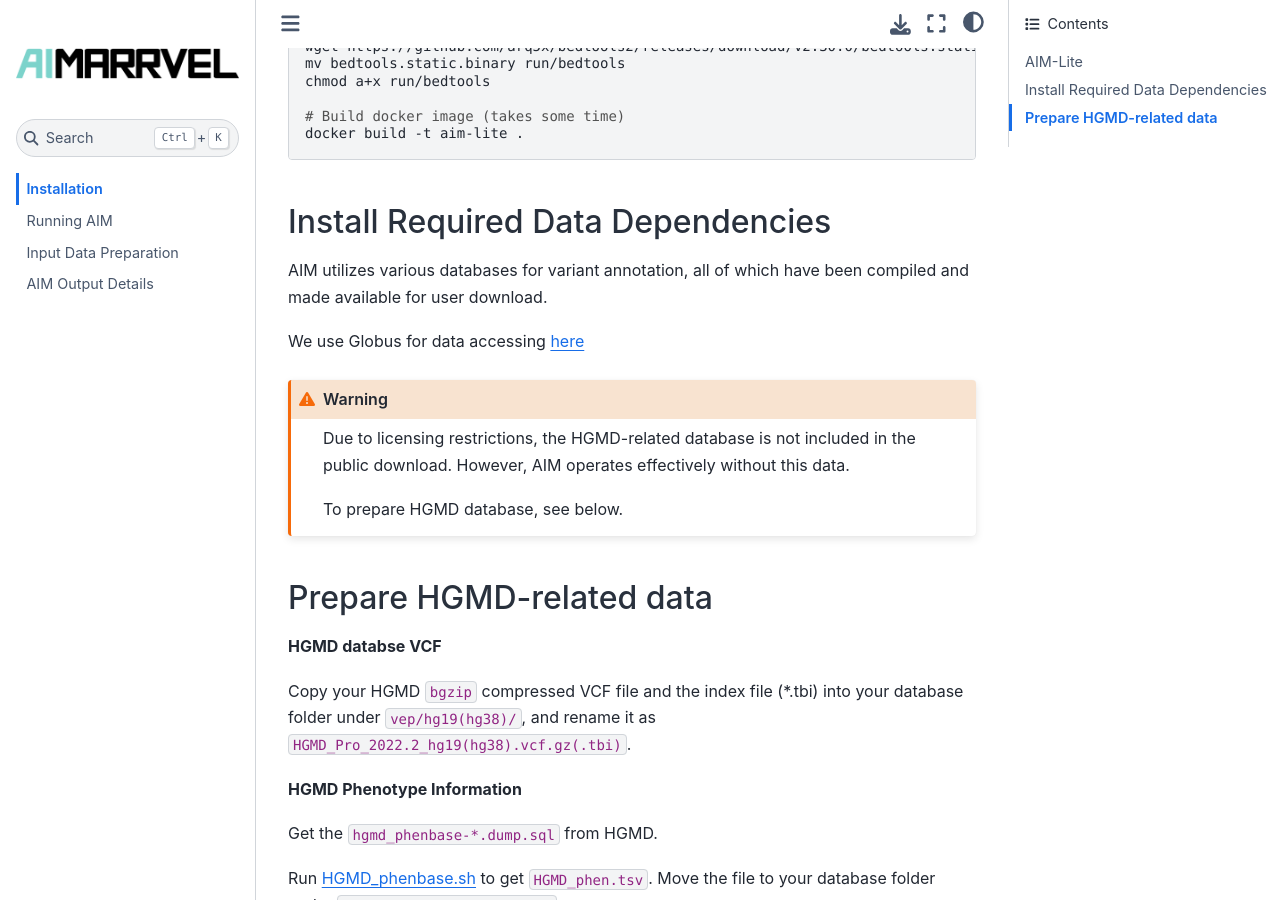
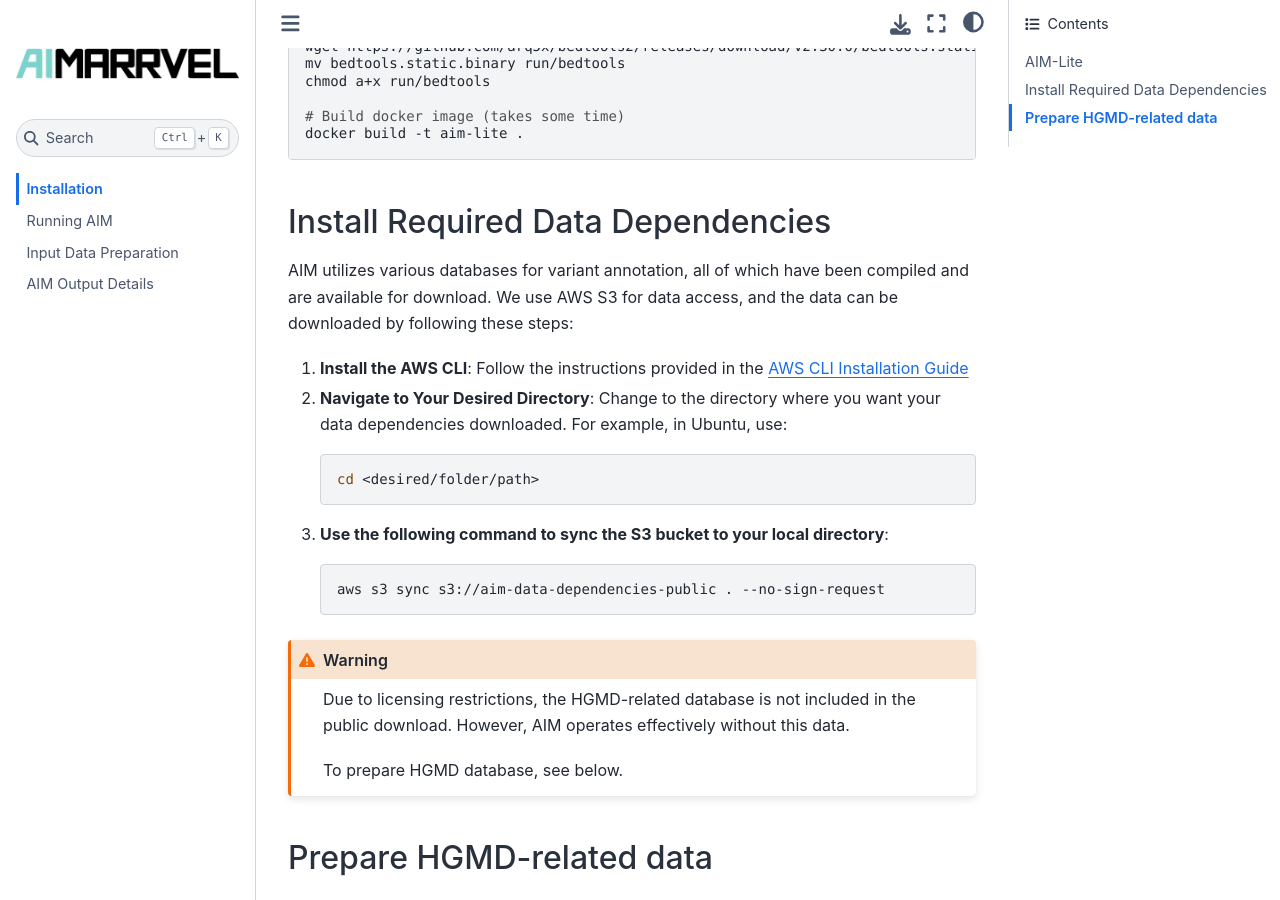
Before and after one commit to LiuzLab/AI_MARRVEL, a Sphinx documentation site: the page built from docs/source/installation.rst, in a window 1280 px wide and 900 px high, scrolled down 794 px. Built offline with Sphinx 7.4.7 and the Sphinx Book theme 1.1.4, drawn with Linux system fonts in a browser that asks for light colours.

Commit message:
docs: Update installation.rst

```diff
--- a/docs/source/installation.rst
+++ b/docs/source/installation.rst
@@ -46,9 +46,25 @@ If you want to keep a stable local version of AIM, follow the instruction below.
 
 Install Required Data Dependencies
 ===================================
-AIM utilizes various databases for variant annotation, all of which have been compiled and made available for user download.
+AIM utilizes various databases for variant annotation, all of which have been compiled and are available for download. We use AWS S3 for data access, and the data can be downloaded by following these steps:
 
-We use Globus for data accessing `here <https://app.globus.org/file-manager?origin_id=6810458e-b702-423f-9f0c-070c1691482d&origin_path=%2F>`_
+1. **Install the AWS CLI**:
+   Follow the instructions provided in the `AWS CLI Installation Guide <https://docs.aws.amazon.com/cli/latest/userguide/getting-started-install.html>`_
+
+
+2. **Navigate to Your Desired Directory**:
+   Change to the directory where you want your data dependencies downloaded. For example, in Ubuntu, use:
+
+   .. code-block:: bash
+
+      cd <desired/folder/path>
+
+3. **Use the following command to sync the S3 bucket to your local directory**:
+
+   .. code-block:: bash
+
+      aws s3 sync s3://aim-data-dependencies-public . --no-sign-request
+
 
 .. warning::
 
```
